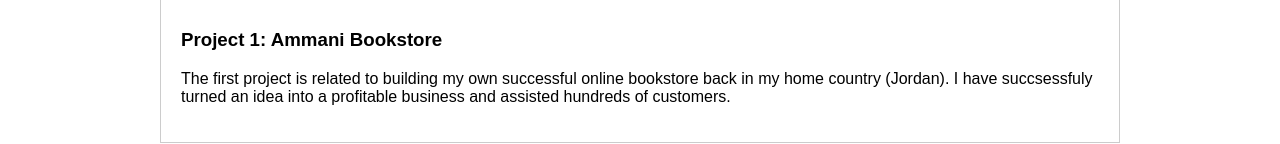
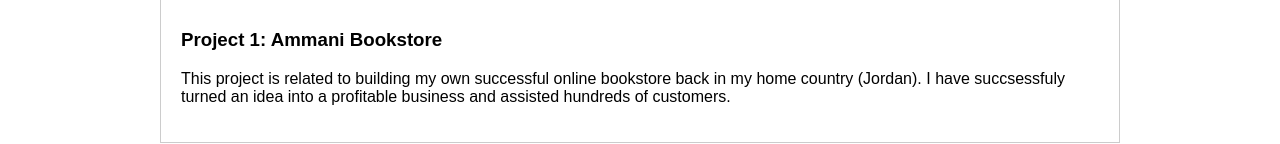
Before and after one commit to Fadi-Masannat/personal, a plain HTML site: page index.html in a window 1280 px wide. Shown: the part 830-974 px from the top of the page. Drawn offline with Linux system fonts and the light colour scheme.

Commit message:
Update index.html

```diff
--- a/index.html
+++ b/index.html
@@ -45,7 +45,7 @@
             <div class="project">
             <img src= "./project1.png" alt="Project 1" height = 200px>
             <h3>Project 1: Ammani Bookstore </h3>
-            <p>The first project is related to building my own successful online bookstore back in my home country (Jordan). I have succsessfuly turned an idea into a profitable business and assisted hundreds of customers.</p>
+            <p>This project is related to building my own successful online bookstore back in my home country (Jordan). I have succsessfuly turned an idea into a profitable business and assisted hundreds of customers.</p>
 </div>
     </section>
     <section id="contact">
```
